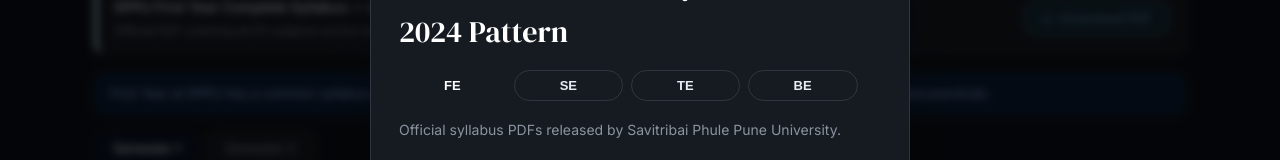
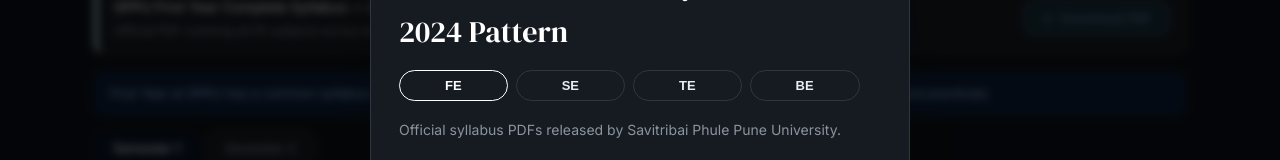
Before and after one commit to adityalawande17/sppu-study-hub-v3, a React (Vite) app: page /first-year in a window 1280 px wide. Both pictures are taken after a click on the button "Download PDF". Shown: the part 307-467 px from the top of the page. Built offline with nearby package versions, Linux system fonts and the light colour scheme; no server answers.

Commit message:
style: update pills with hover and color changes

```diff
--- a/src/components/SyllabusModal.jsx
+++ b/src/components/SyllabusModal.jsx
@@ -222,20 +222,21 @@
 
           return (
             <button
+              className={`syllabus-pill ${active ? "active" : ""}`}
               key={y}
               onClick={() => setActiveYear(y)}
-              style={{
-                padding: "7px 45px",
-                borderRadius: 999,
-                border: `1px solid ${
-                  active ? "var(--primary)" : "var(--border)"
-                }`,
-                background: active ? "var(--primary)" : "transparent",
-                color: active ? "#fff" : "var(--text)",
-                fontSize: 13,
-                fontWeight: 600,
-                cursor: "pointer",
-              }}
+              // style={{
+              //   padding: "7px 45px",
+              //   borderRadius: 999,
+              //   border: `1px solid ${
+              //     active ? "var(--primary)" : "var(--border)"
+              //   }`,
+              //   background: active ? "#4b54675c" : "transparent",
+              //   color: active ? "#fff" : "var(--text)",
+              //   fontSize: 13,
+              //   fontWeight: 600,
+              //   cursor: "pointer",
+              // }}
             >
               {y}
             </button>
--- a/src/styles/global.css
+++ b/src/styles/global.css
@@ -659,6 +659,34 @@
   font-size: 30px;
   color: white;
 }
+
+.syllabus-pill {
+  padding: 7px 45px;
+  border-radius: 999px;
+  border: 1px solid var(--border);
+  background: transparent;
+  color: var(--text);
+  font-size: 13px;
+  font-weight: 600;
+  cursor: pointer;
+  transition: all 0.2s ease;
+}
+
+.syllabus-pill:hover {
+  background: var(--surface2);
+  border-color: var(--primary);
+}
+
+.syllabus-pill.active {
+  background: var(--primary);
+  border-color: var(--primary);
+  color: #fff;
+}
+
+.syllabus-pill.active:hover {
+  filter: brightness(1.08);
+}
+
 .modal-close {
   width: 30px;
   height: 30px;
```
